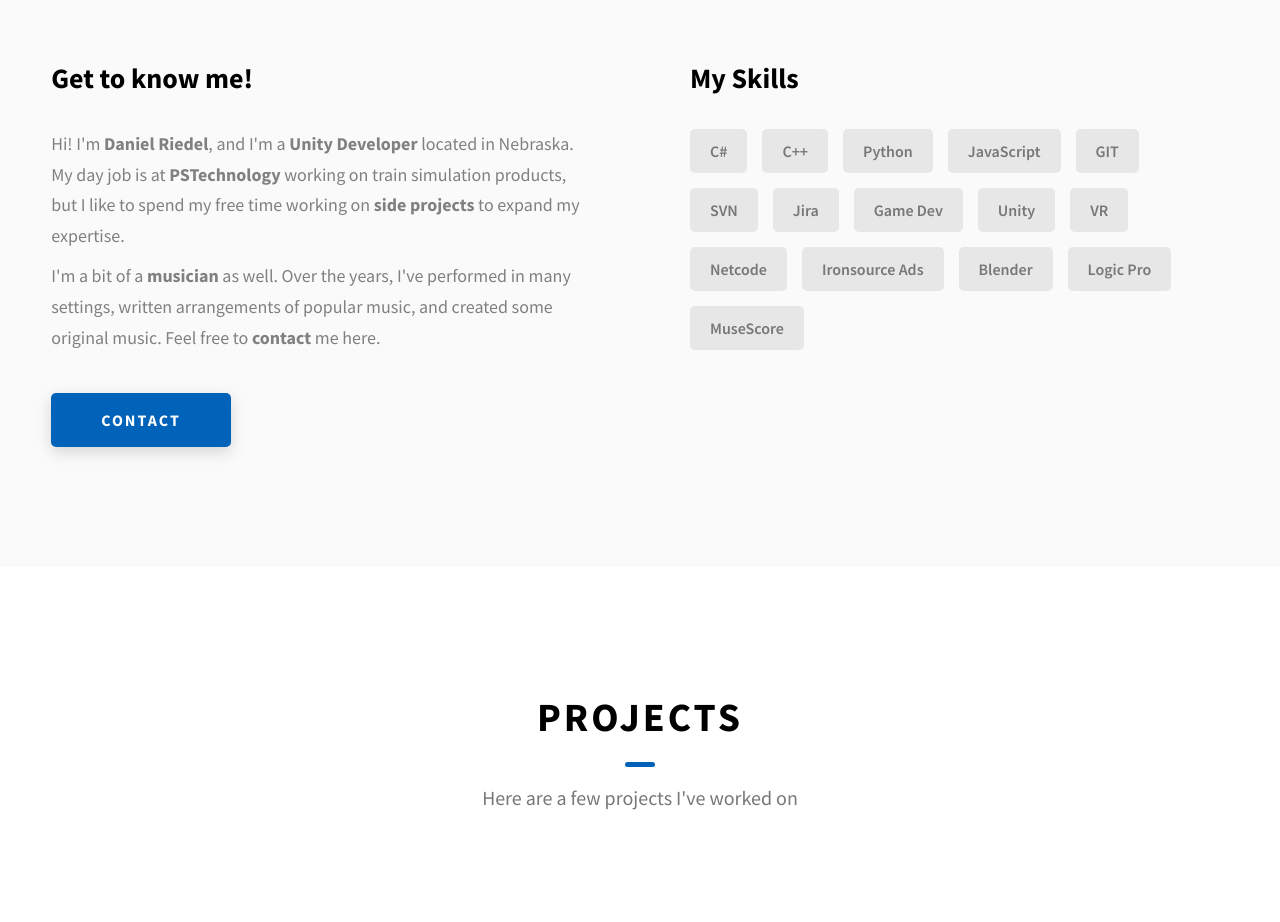
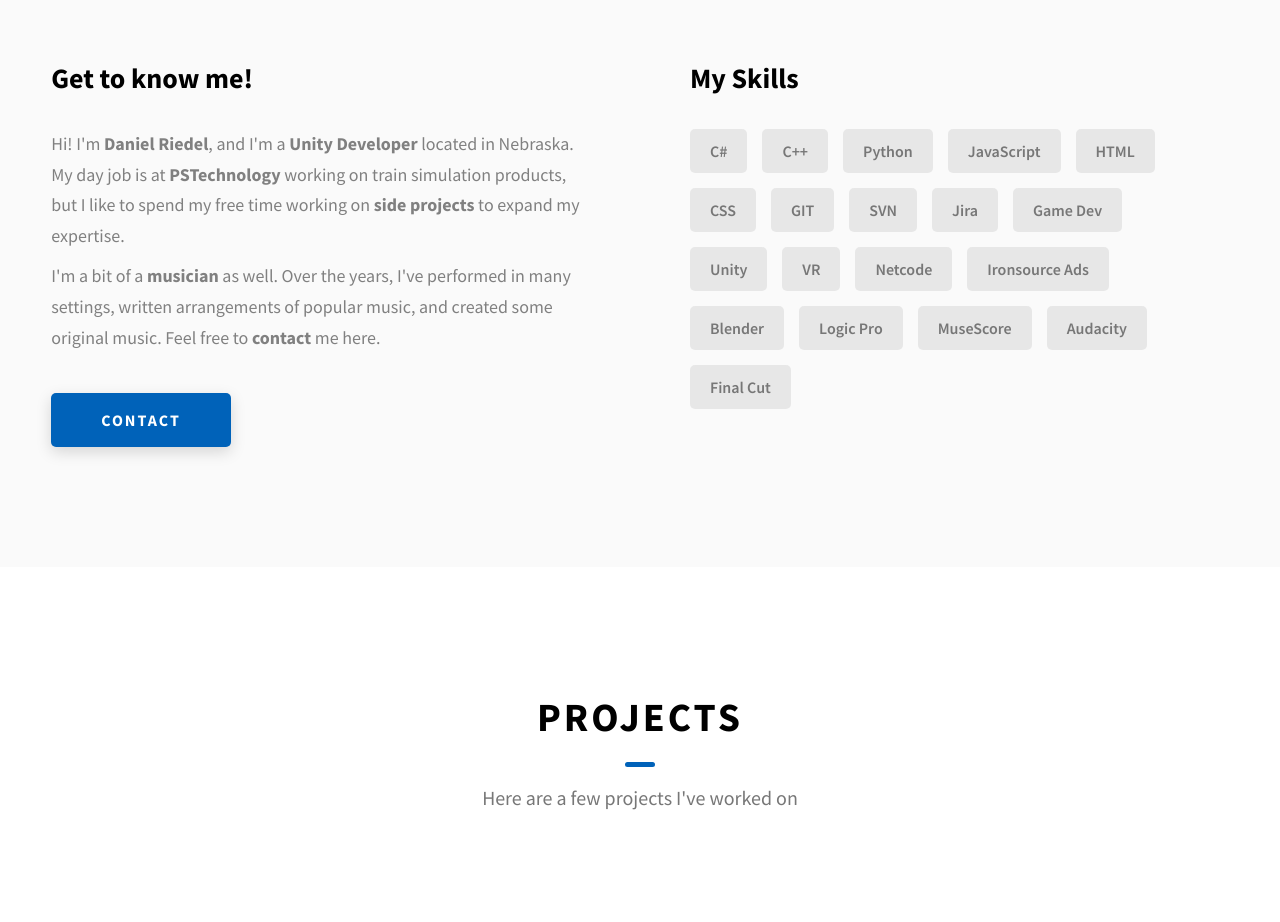
Before and after one commit to driedel152/driedel152.github.io, a website: page index.html in a window 1280 px wide. Shown: the part 1080-2002 px from the top of the page. Drawn offline with Linux system fonts and the light colour scheme; grey boxes are pictures that could not be loaded.

Commit message:
Add more skills

```diff
--- a/index.html
+++ b/index.html
@@ -188,6 +188,8 @@
               <div class="skills__skill">C++</div>
               <div class="skills__skill">Python</div>
               <div class="skills__skill">JavaScript</div>
+              <div class="skills__skill">HTML</div>
+              <div class="skills__skill">CSS</div>
               <div class="skills__skill">GIT</div>
               <div class="skills__skill">SVN</div>
               <div class="skills__skill">Jira</div>
@@ -199,6 +201,8 @@
               <div class="skills__skill">Blender</div>
               <div class="skills__skill">Logic Pro</div>
               <div class="skills__skill">MuseScore</div>
+              <div class="skills__skill">Audacity</div>
+              <div class="skills__skill">Final Cut</div>
             </div>
           </div>
         </div>
```
